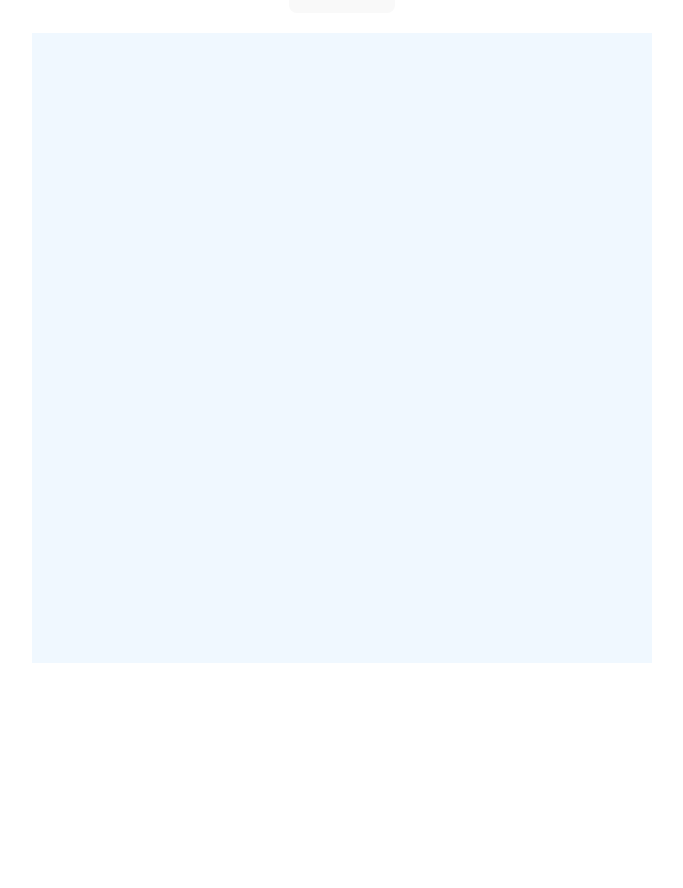
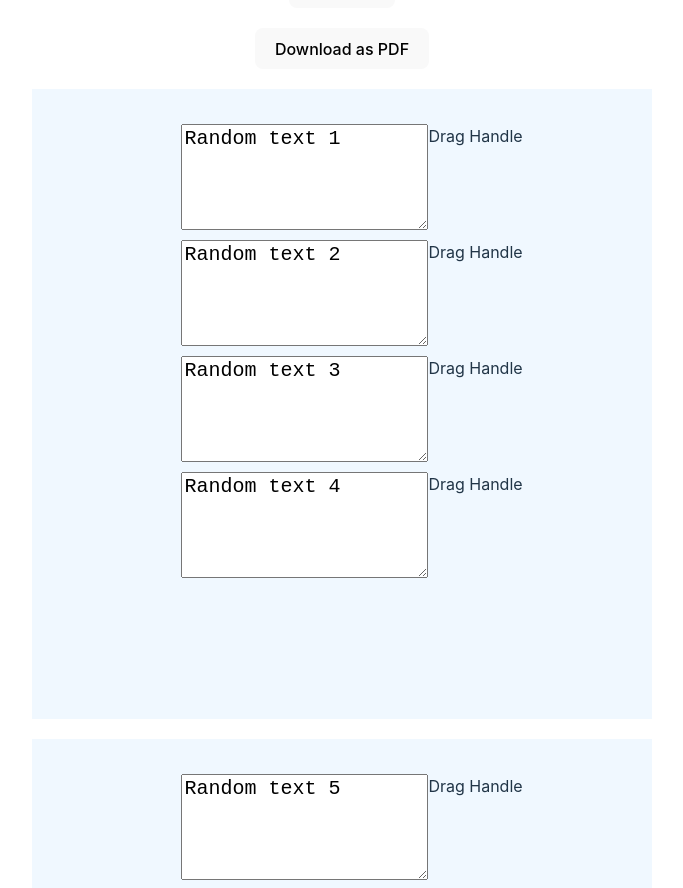
Before and after one commit to osamaIqbal6/layoutTask, a React (Vite) app: page / in a window 1280 px wide. Shown: the part 83-971 px from the top of the page, without its empty margins (298-981 px from the left). Before the commit the page ends 800 px from the top, so only its background shows below. Built offline with nearby package versions, Linux system fonts and the light colour scheme.

Commit message:
Shifting PC

```diff
--- a/src/App.jsx
+++ b/src/App.jsx
@@ -5,7 +5,46 @@ import "./Centerbox.css";
 function App() {
   const getRandomHeight = () => Math.floor(Math.random() * (91 - 80) + 80);
 
-  const initialObjects = [];
+  const initialObjects = [
+    {
+      id: "item-1",
+      text: "Random text 1",
+      height: getRandomHeight(),
+      userChanged: true,
+    },
+    {
+      id: "item-2",
+      text: "Random text 2",
+      height: getRandomHeight(),
+      userChanged: true,
+    },
+    {
+      id: "item-3",
+      text: "Random text 3",
+      height: getRandomHeight(),
+      userChanged: true,
+    },
+    {
+      id: "item-4",
+      text: "Random text 4",
+      height: getRandomHeight(),
+      userChanged: true,
+    },
+    {
+      id: "item-5",
+      text: "Random text 5",
+      height: getRandomHeight(),
+      userChanged: true,
+    },
+    {
+      id: "item-6",
+      text: "Random text 6",
+      height: getRandomHeight(),
+      userChanged: true,
+    },
+  ];
+
+  // Initialize the layouts state with the initial objects wrapped in an array
   const [layouts, setLayouts] = useState([initialObjects]);
   const textAreaRefs = useRef({});
   const onDragEnd = (result) => {
@@ -20,16 +59,29 @@ function App() {
       return;
     }
 
-    // Clone the current layouts array
-    const newLayouts = layouts.map((layout) => [...layout]);
+    // Create a new copy of the layouts array
+    const newLayouts = [...layouts];
 
-    // Extract the dragged item
-    const [reorderedItem] = newLayouts[0].splice(source.index, 1);
+    // Convert droppableId to an array index if necessary
+    const sourceIndex = parseInt(source.droppableId.split("-")[1], 10);
+    const destinationIndex = parseInt(
+      destination.droppableId.split("-")[1],
+      10
+    );
 
-    // Insert the dragged item at its new position
-    newLayouts[0].splice(destination.index, 0, reorderedItem);
+    // Check if the source and destination arrays exist
+    if (!newLayouts[sourceIndex] || !newLayouts[destinationIndex]) {
+      console.error("Invalid droppableId: arrays not found");
+      return;
+    }
 
-    // Update state with the new layouts
+    // Extract the dragged item from its original position
+    const [reorderedItem] = newLayouts[sourceIndex].splice(source.index, 1);
+
+    // Insert the dragged item into its new position
+    newLayouts[destinationIndex].splice(destination.index, 0, reorderedItem);
+
+    // Update the state with the new layouts
     setLayouts(newLayouts);
   };
 
@@ -116,16 +168,26 @@ function App() {
         : [[newObject]];
     });
   };
-
+  const handleDownloadClick = async () => {
+    const response = await fetch("http://192.168.18.57:3001/generate-pdf");
+    const blob = await response.blob();
+    const url = window.URL.createObjectURL(blob);
+    const a = document.createElement("a");
+    a.href = url;
+    a.download = "page.pdf";
+    document.body.appendChild(a);
+    a.click();
+    a.remove();
+  };
   return (
     <div className="maindiv">
-      <button title="Click me" onClick={clickme}>
+      <button title="Click me" id="clickme" onClick={clickme}>
         Click Me
       </button>
+      <button onClick={handleDownloadClick}>Download as PDF</button>
       <DragDropContext onDragEnd={onDragEnd}>
         {layouts.map((layout, layoutIndex) => {
           const droppableId = `droppable-${layoutIndex}`; // Ensure unique ID for each Droppable
-
           return (
             <Droppable key={droppableId} droppableId={droppableId}>
               {(provided) => (
```
Also changed, not shown: API/package.json (added, +18 -0 lines), API/server.js (added, +34 -0 lines), 1 other file (tests, documents, lock files or other folders).
